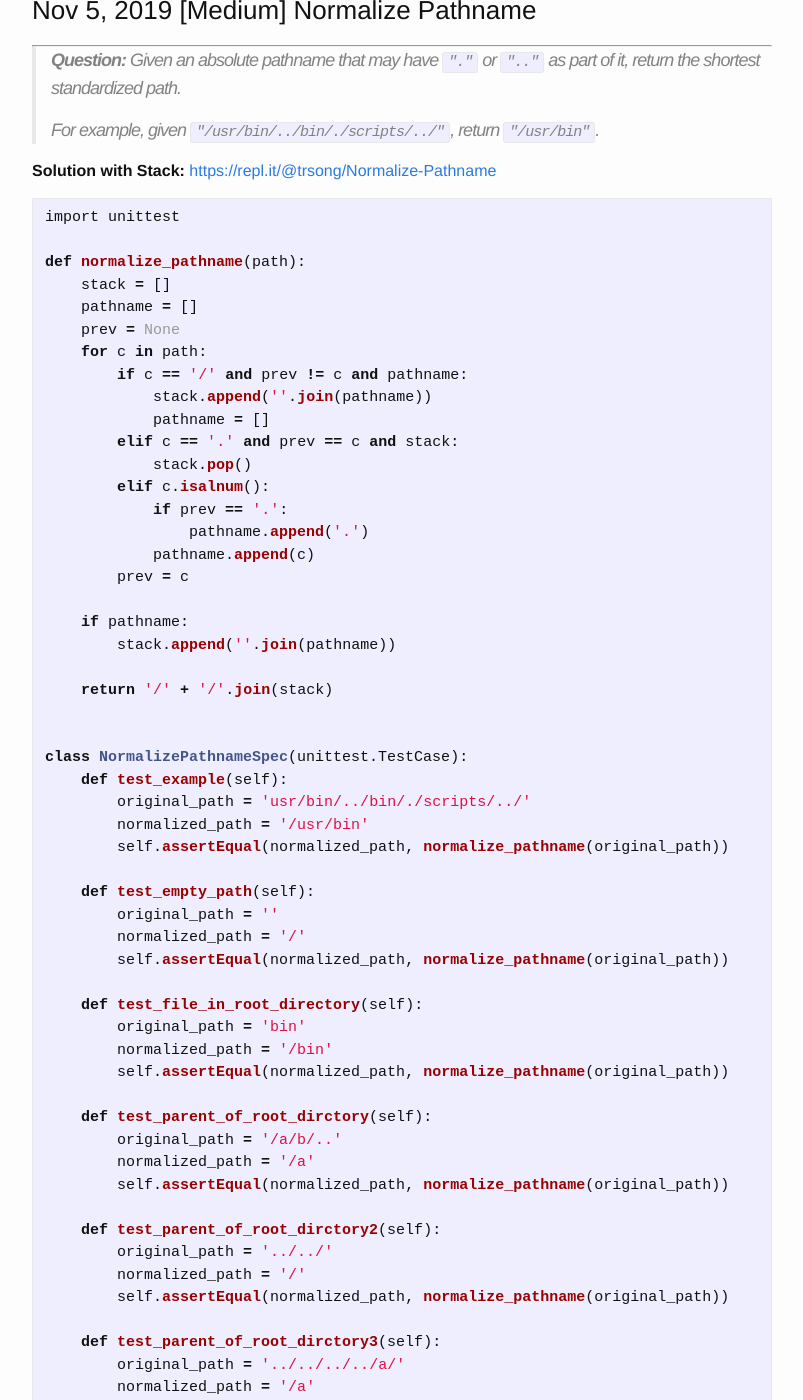
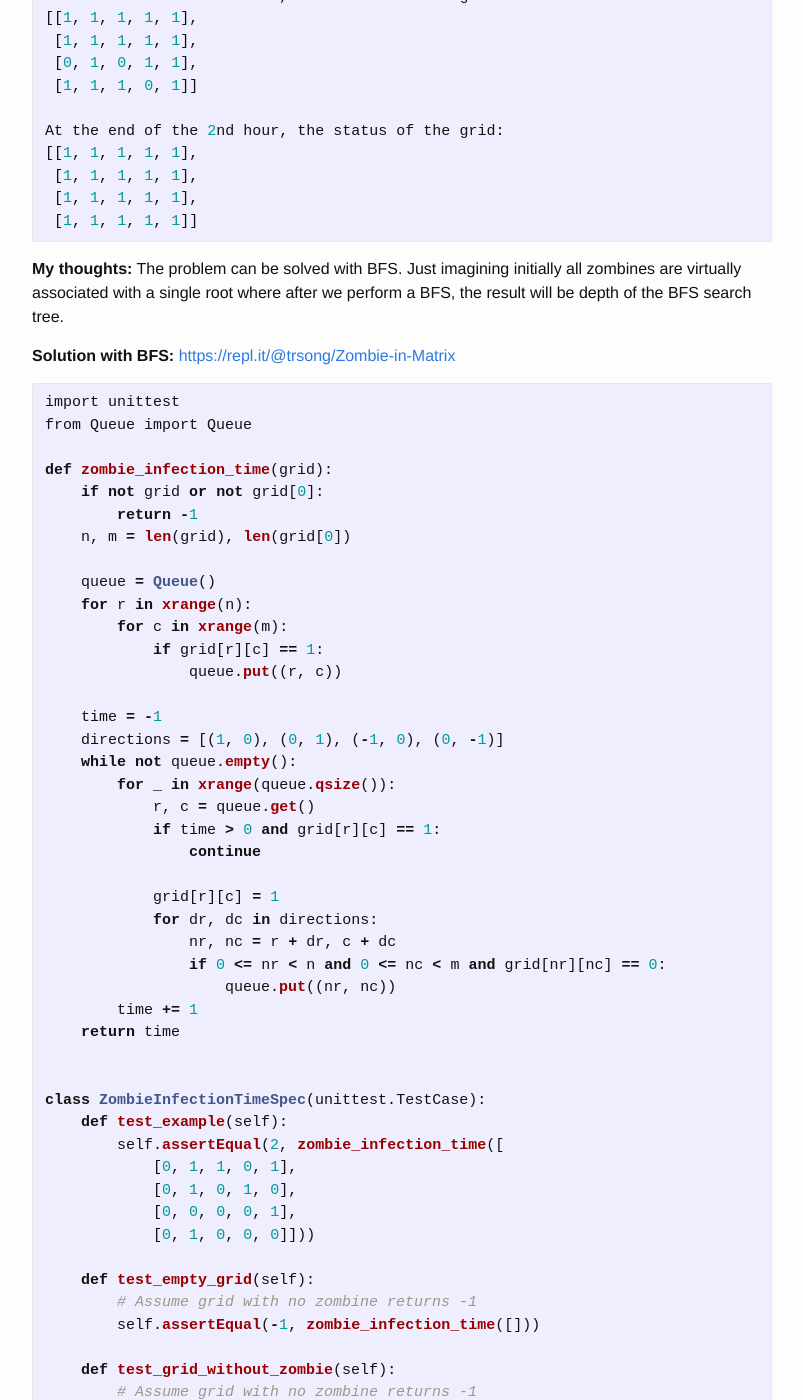
Before and after one commit to trsong/trsong.github.io, a Jekyll site: the page built from _posts/2019-11-01-DailyQuestionsNov.md, in a window 1280 px wide and 1400 px high, scrolled down 1326 px. Shown: the whole window, without its empty margins (238-1041 px from the left). Built offline with Jekyll 4.4.1, drawn with Linux system fonts in a browser that asks for light colours; some of the changed text lies outside the part shown.

Commit message:
Add Solution to Nov 6 Question

````diff
--- a/_posts/2019-11-01-DailyQuestionsNov.md
+++ b/_posts/2019-11-01-DailyQuestionsNov.md
@@ -17,6 +17,18 @@ categories: Python/Java
 **Python 3 Playground:** [https://repl.it/languages/python3](https://repl.it/languages/python3)
 
 **Java Playground:** [https://repl.it/languages/java](https://repl.it/languages/java)
+
+
+
+### Nov 7, 2019 \[Medium\] No Adjacent Repeating Characters
+---
+> **Question:** Given a string, rearrange the string so that no character next to each other are the same. If no such arrangement is possible, then return None.
+
+**Example:**
+```py
+Input: abbccc
+Output: cbcbca
+```
 
 ### Nov 6, 2019 \[Easy\] Zombie in Matrix
 ---
@@ -46,6 +58,98 @@ At the end of the 2nd hour, the status of the grid:
  [1, 1, 1, 1, 1]]
  ```
 
+**My thoughts:** The problem can be solved with BFS. Just imagining initially all zombines are virtually associated with a single root where after we perform a BFS, the result will be depth of the BFS search tree.
+
+**Solution with BFS:** [https://repl.it/@trsong/Zombie-in-Matrix](https://repl.it/@trsong/Zombie-in-Matrix)
+```py
+import unittest
+from Queue import Queue
+
+def zombie_infection_time(grid):
+    if not grid or not grid[0]:
+        return -1
+    n, m = len(grid), len(grid[0])
+
+    queue = Queue()
+    for r in xrange(n):
+        for c in xrange(m):
+            if grid[r][c] == 1:
+                queue.put((r, c))
+
+    time = -1
+    directions = [(1, 0), (0, 1), (-1, 0), (0, -1)]
+    while not queue.empty():
+        for _ in xrange(queue.qsize()):
+            r, c = queue.get()
+            if time > 0 and grid[r][c] == 1:
+                continue
+
+            grid[r][c] = 1
+            for dr, dc in directions:
+                nr, nc = r + dr, c + dc
+                if 0 <= nr < n and 0 <= nc < m and grid[nr][nc] == 0:
+                    queue.put((nr, nc))
+        time += 1
+    return time
+
+
+class ZombieInfectionTimeSpec(unittest.TestCase):
+    def test_example(self):
+        self.assertEqual(2, zombie_infection_time([
+            [0, 1, 1, 0, 1],
+            [0, 1, 0, 1, 0],
+            [0, 0, 0, 0, 1],
+            [0, 1, 0, 0, 0]]))
+
+    def test_empty_grid(self):
+        # Assume grid with no zombine returns -1
+        self.assertEqual(-1, zombie_infection_time([]))
+
+    def test_grid_without_zombie(self):
+        # Assume grid with no zombine returns -1
+        self.assertEqual(-1, zombie_infection_time([
+            [0, 0, 0],
+            [0, 0, 0]
+        ]))
+
+    def test_1x1_grid(self):
+        self.assertEqual(0, zombie_infection_time([[1]]))
+
+    def test_when_all_human_are_infected(self):
+        self.assertEqual(0, zombie_infection_time([
+            [1, 1],
+            [1, 1]]))
+
+    def test_grid_with_one_zombie(self):
+        self.assertEqual(4, zombie_infection_time([
+            [1, 0, 0],
+            [0, 0, 0],
+            [0, 0, 0]]))
+
+    def test_grid_with_one_zombie2(self):
+        self.assertEqual(2, zombie_infection_time([
+            [0, 0, 0],
+            [0, 1, 0],
+            [0, 0, 0]]))
+
+    def test_grid_with_multiple_zombies(self):
+        self.assertEqual(4, zombie_infection_time([
+            [0, 0, 0, 0, 1],
+            [0, 0, 0, 1, 0],
+            [0, 0, 1, 0, 0],
+            [0, 1, 0, 0, 0]]))
+
+    def test_grid_with_multiple_zombies2(self):
+        self.assertEqual(4, zombie_infection_time([
+            [0, 0, 0, 0, 0],
+            [0, 0, 0, 0, 1],
+            [1, 0, 0, 0, 0],
+            [0, 0, 0, 0, 0]]))
+
+
+if __name__ == '__main__':
+    unittest.main(exit=False)
+```
 
 ### Nov 5, 2019 \[Medium\] Normalize Pathname
 ---
````
